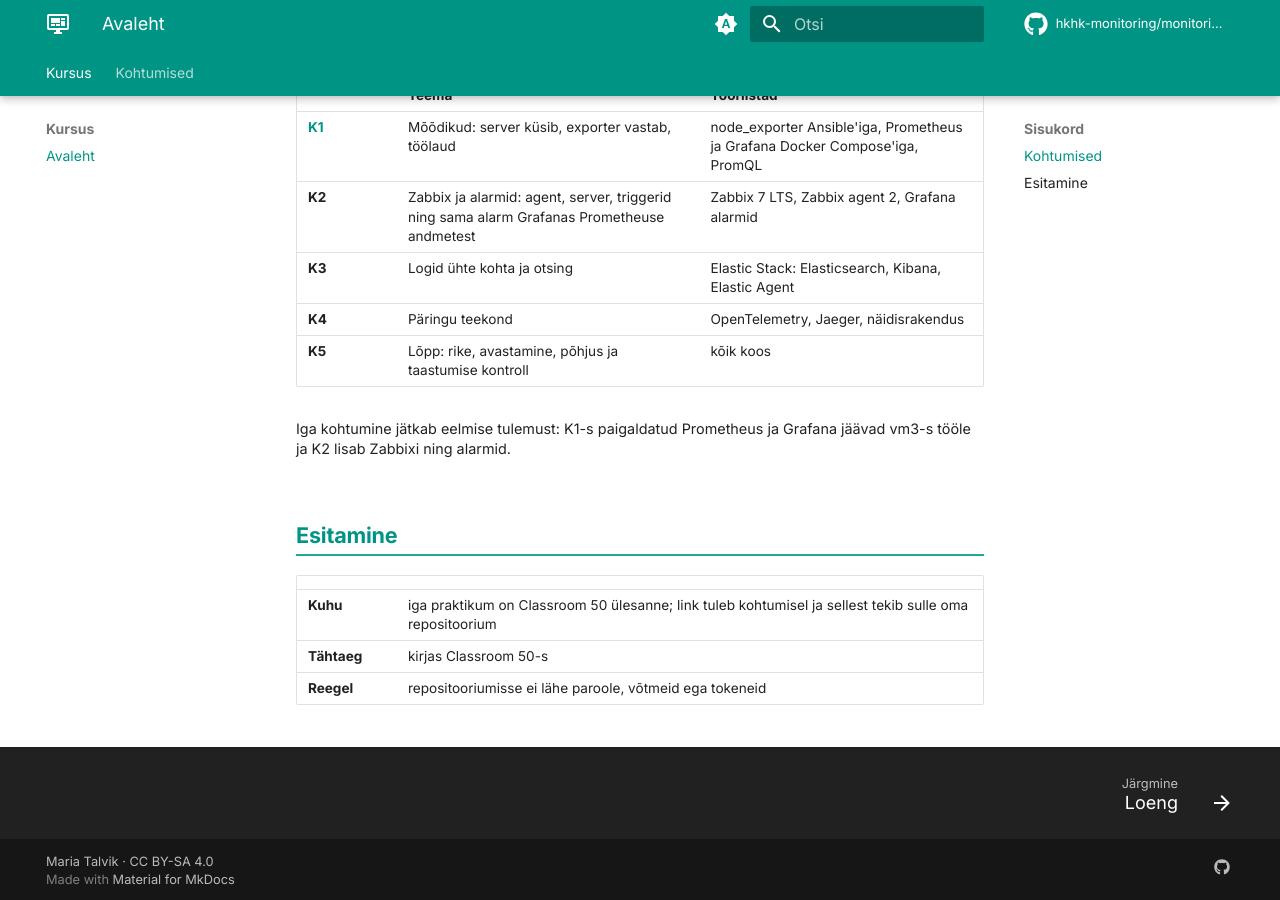
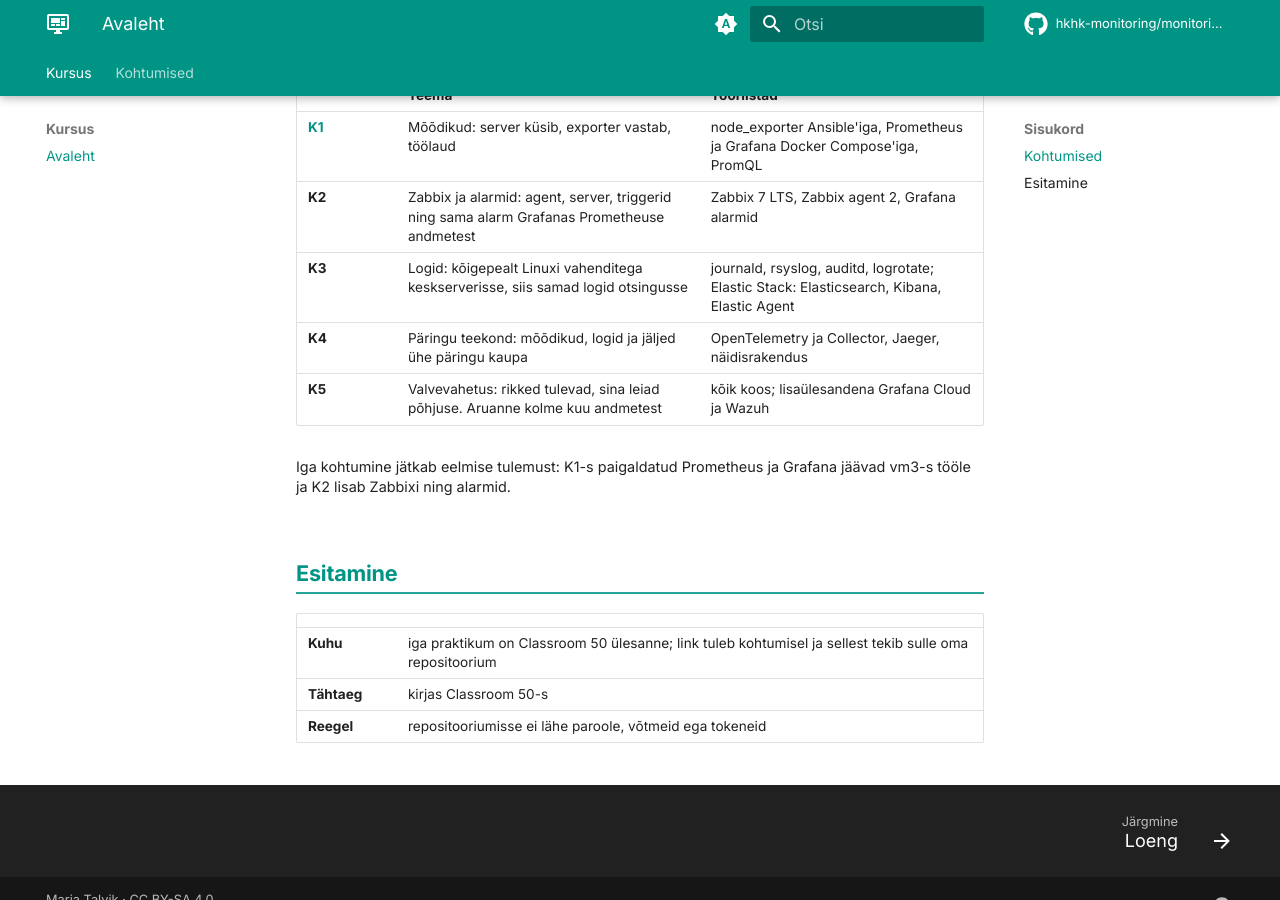
Before and after one commit to hkhk-monitoring/monitoring-lite, an MkDocs documentation site: the page built from docs/index.md, in a window 1280 px wide and 900 px high, scrolled down 669 px. Built offline with MkDocs 1.6.1 and Material for MkDocs 9.7.7, drawn with Linux system fonts in a browser that asks for light colours; comment, search, counter and statistics services are not loaded.

Commit message:
Avaleht: K3–K5 uue kava järgi

```diff
--- a/docs/index.md
+++ b/docs/index.md
@@ -33,9 +33,9 @@ tags:
 |---|---|---|
 | **[K1](k01/lecture.md)** | Mõõdikud: server küsib, exporter vastab, töölaud | node_exporter Ansible'iga, Prometheus ja Grafana Docker Compose'iga, PromQL |
 | **K2** | Zabbix ja alarmid: agent, server, triggerid ning sama alarm Grafanas Prometheuse andmetest | Zabbix 7 LTS, Zabbix agent 2, Grafana alarmid |
-| **K3** | Logid ühte kohta ja otsing | Elastic Stack: Elasticsearch, Kibana, Elastic Agent |
-| **K4** | Päringu teekond | OpenTelemetry, Jaeger, näidisrakendus |
-| **K5** | Lõpp: rike, avastamine, põhjus ja taastumise kontroll | kõik koos |
+| **K3** | Logid: kõigepealt Linuxi vahenditega keskserverisse, siis samad logid otsingusse | journald, rsyslog, auditd, logrotate; Elastic Stack: Elasticsearch, Kibana, Elastic Agent |
+| **K4** | Päringu teekond: mõõdikud, logid ja jäljed ühe päringu kaupa | OpenTelemetry ja Collector, Jaeger, näidisrakendus |
+| **K5** | Valvevahetus: rikked tulevad, sina leiad põhjuse. Aruanne kolme kuu andmetest | kõik koos; lisaülesandena Grafana Cloud ja Wazuh |
 
 Iga kohtumine jätkab eelmise tulemust: K1-s paigaldatud Prometheus ja Grafana jäävad vm3-s tööle ja K2 lisab Zabbixi ning alarmid.
 
```
